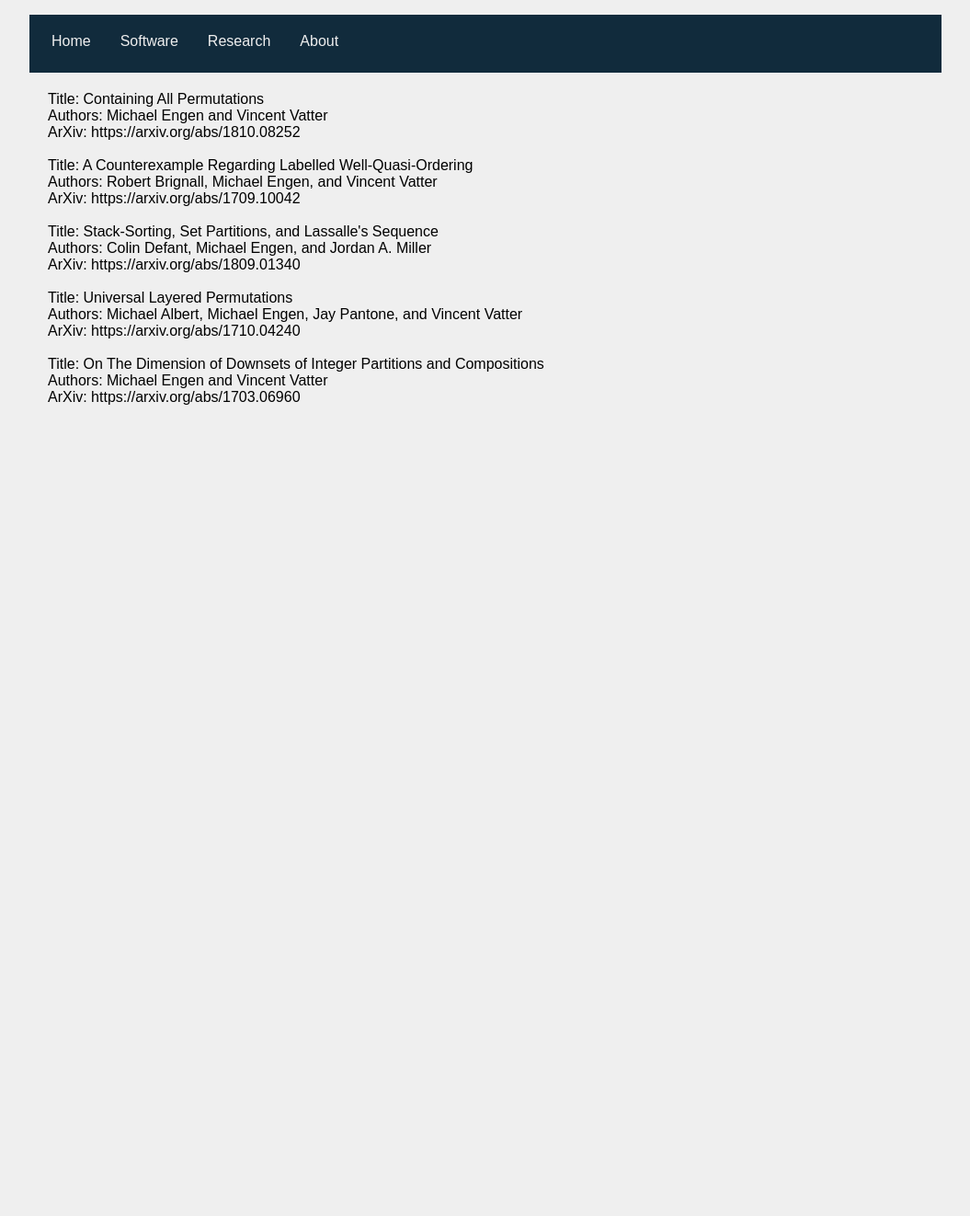
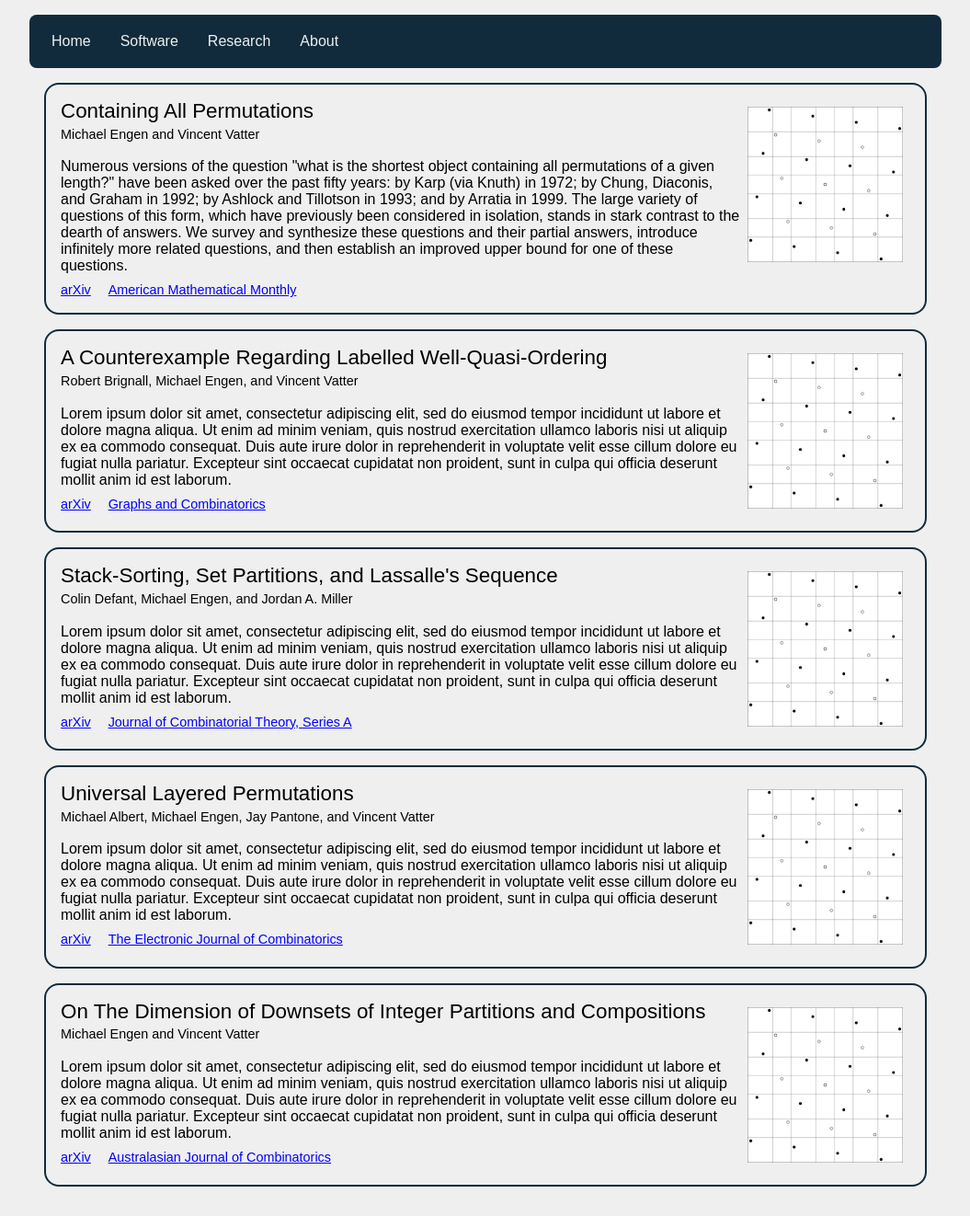
Before and after one commit to engenmt/website, a Flask app: page /research in a window 1280 px wide. Shown: the whole page at 92% size, without its empty margins (112-1167 px from the left). Before the commit the page ends 440 px from the top, so only its background shows below. Run offline with Flask 2, Linux system fonts and the light colour scheme.

Commit message:
MVP Articles

```diff
--- a/src/articles.py
+++ b/src/articles.py
@@ -1,5 +1,16 @@
 from flask import current_app
 import yaml
+
+
+LOREM_IPSUM = (
+    "Lorem ipsum dolor sit amet, consectetur adipiscing elit, sed do "
+    "eiusmod tempor incididunt ut labore et dolore magna aliqua. Ut "
+    "enim ad minim veniam, quis nostrud exercitation ullamco laboris "
+    "nisi ut aliquip ex ea commodo consequat. Duis aute irure dolor "
+    "in reprehenderit in voluptate velit esse cillum dolore eu fugiat "
+    "nulla pariatur. Excepteur sint occaecat cupidatat non proident, "
+    "sunt in culpa qui officia deserunt mollit anim id est laborum."
+)
 
 
 def create_authors_string(authors):
@@ -11,10 +22,28 @@ def create_authors_string(authors):
     return " ".join(authors)
 
 
+def create_links(article):
+    links = []
+    if "arxiv" in article:
+        links.append(("arXiv", article["arxiv"]))
+    if "journal" in article:
+        journal = article["journal"]
+        links.append((journal["title"], journal["link"]))
+
+    return links
+
+
 def get_articles():
     with current_app.open_resource("static/content/articles.yaml") as f:
         my_articles = yaml.load(f, Loader=yaml.Loader)
 
     for article in my_articles:
         article["authors_string"] = create_authors_string(article["authors"])
+        article["links"] = create_links(article)
+
+        if "abstract" not in article:
+            article["abstract"] = LOREM_IPSUM
+        if "image" not in article:
+            article["image"] = "images/universal-4.png"
+
     return my_articles
--- a/src/static/content/articles.yaml
+++ b/src/static/content/articles.yaml
@@ -3,6 +3,14 @@
   - Michael Engen
   - Vincent Vatter
   type: article
+  abstract: |
+    Numerous versions of the question "what is the shortest object containing all permutations of a
+    given length?" have been asked over the past fifty years: by Karp (via Knuth) in 1972; by
+    Chung, Diaconis, and Graham in 1992; by Ashlock and Tillotson in 1993; and by Arratia in 1999.
+    The large variety of questions of this form, which have previously been considered in
+    isolation, stands in stark contrast to the dearth of answers. We survey and synthesize these
+    questions and their partial answers, introduce infinitely more related questions, and then
+    establish an improved upper bound for one of these questions.
   arxiv: https://arxiv.org/abs/1810.08252
   journal:
     title: American Mathematical Monthly
--- a/src/static/css/style.css
+++ b/src/static/css/style.css
@@ -21,14 +21,8 @@ body {
     padding: 1em;
 }
 
-header {
-    border-bottom-width: 5px;
-    border-bottom-style: solid;
-    border-bottom-color: var(--color-dark);
-}
-
 main {
-    margin: 1.25em;
+    margin: 0;
 }
 
 .nav-bar {
@@ -37,6 +31,7 @@ main {
     justify-content: space-between;
     padding: 1em;
     background-color: var(--color-dark);
+    border-radius: 0.5em;
     color: var(--color-white);
 }
 
@@ -48,13 +43,6 @@ main {
 
 .nav-link {
     display: inline-block;
-}
-
-.title {
-    font-size: 2em;
-}
-
-.nav-links a {
     text-decoration: none;
     padding: 0.25em 0.5em;
     border-radius: 0.5em;
@@ -64,3 +52,59 @@ main {
 .nav-links a:hover {
     text-decoration: underline;
 }
+
+.title {
+    font-size: 2em;
+}
+
+article {
+    margin: 1em;
+    padding: 1em;
+    border-style: solid;
+    border-width: 2px;
+    border-radius: 1em;
+    border-color: var(--color-dark);
+    overflow: hidden;
+}
+
+.article-left {
+    width: 80%;
+    float: left;
+}
+
+.article-title {
+    font-size: 1.4em;
+}
+
+.article-authors {
+    font-size: 0.9em;
+    margin: 0.25em 0 0.75em;
+}
+
+.article-image {
+    width: 20%;
+    padding: 0.5em;
+    float: right;
+}
+
+.article-image>img {
+    max-width: 100%;
+    display: block;
+}
+
+.article-abstract {
+    padding: 0.5em 0;
+}
+
+.article-footer {
+    clear: left;
+}
+
+.article-footer>a {
+    font-size: 0.9em;
+    color: blue;
+}
+
+.article-footer>a:not(:first-child) {
+    margin: 0 1em;
+}
--- a/src/templates/articles.html
+++ b/src/templates/articles.html
@@ -3,11 +3,20 @@
 {% block content %}
 
 {% for article in articles %}
-<div class="article">
-    Title: {{ article['title'] }} <br />
-    Authors: {{ article['authors_string'] }} <br />
-    ArXiv: {{ article['arxiv'] }} <br />
-</div>
-<br />
+<article>
+    <div class="article-left">
+        <div class="article-title">{{ article['title'] }}</div>
+        <div class="article-authors">{{ article['authors_string'] }}</div>
+        <div class="article-abstract">{{ article['abstract'] }}</div>
+    </div>
+    <div class="article-image">
+        <img src="{{ url_for('static', filename=article['image']) }}" alt="alt text for universal 4" />
+    </div>
+    <div class="article-footer">
+        {% for text, link in article['links'] %}
+        <a href="{{ link }}">{{ text }}</a>
+        {% endfor %}
+    </div>
+</article>
 {% endfor %}
 {% endblock %}
```
Also changed, not shown: src/static/images/universal-4.png (added).
